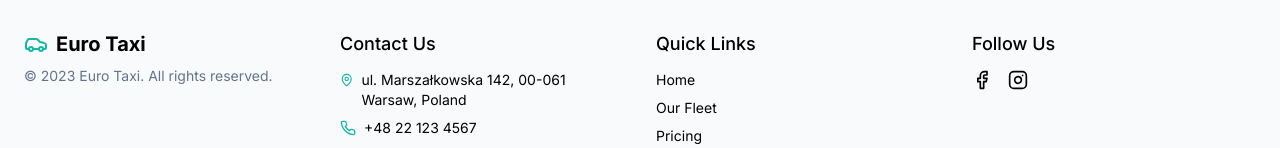
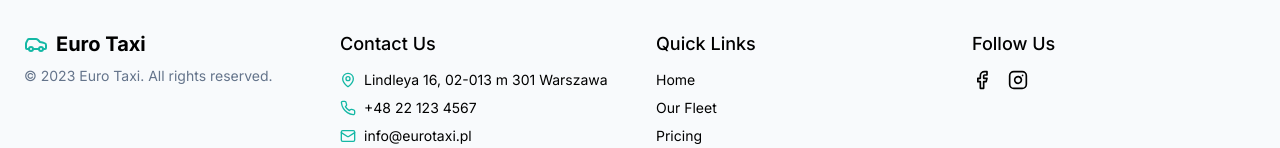
Before and after one commit to Yonas-Lemma/Car-rental, a Next.js app: page / in a window 1280 px wide. Shown: the part 3077-3225 px from the top of the page. Built offline with nearby package versions, Linux system fonts and the light colour scheme.

Commit message:
Update page.tsx

```diff
--- a/app/page.tsx
+++ b/app/page.tsx
@@ -95,7 +95,7 @@ export default function Home() {
       },
       contact: {
         title: "Contact Us",
-        address: "ul. Marszałkowska 142, 00-061 Warsaw, Poland",
+        address: "Lindleya 16, 02-013 m 301 Warszawa",
         phone: "+48 22 123 4567",
         email: "info@eurotaxi.pl",
         followUs: "Follow Us",
```
